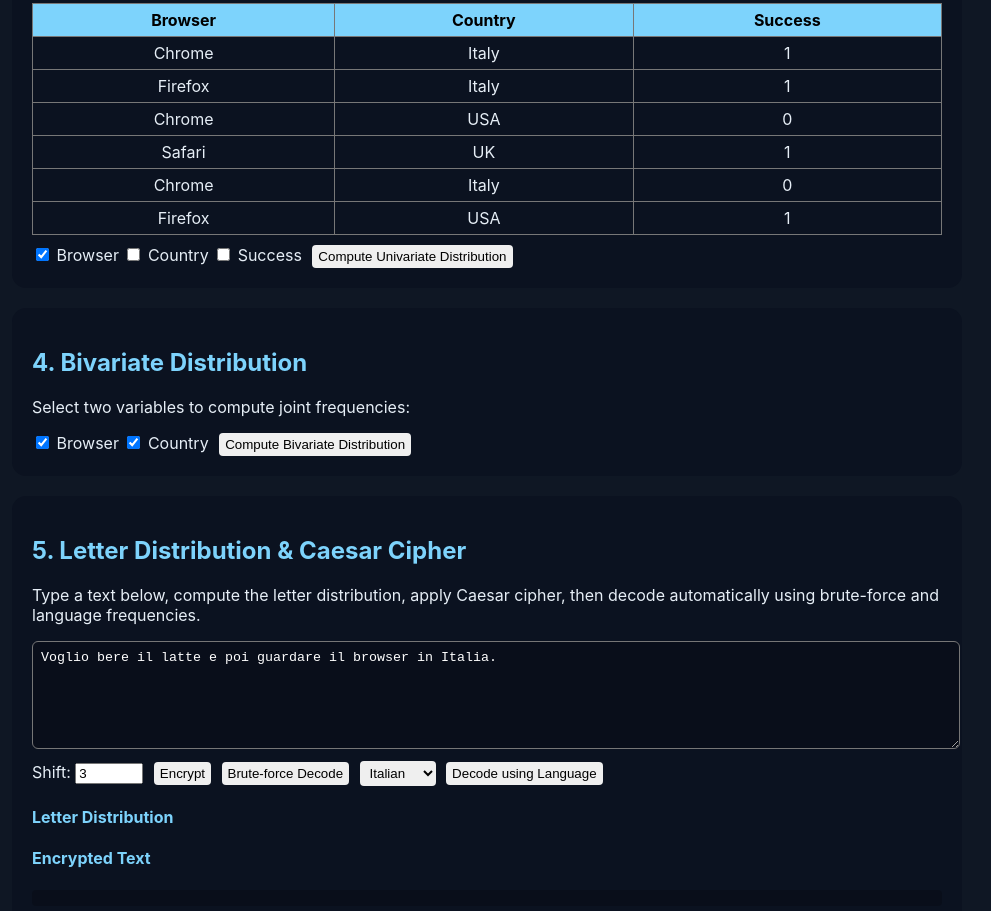
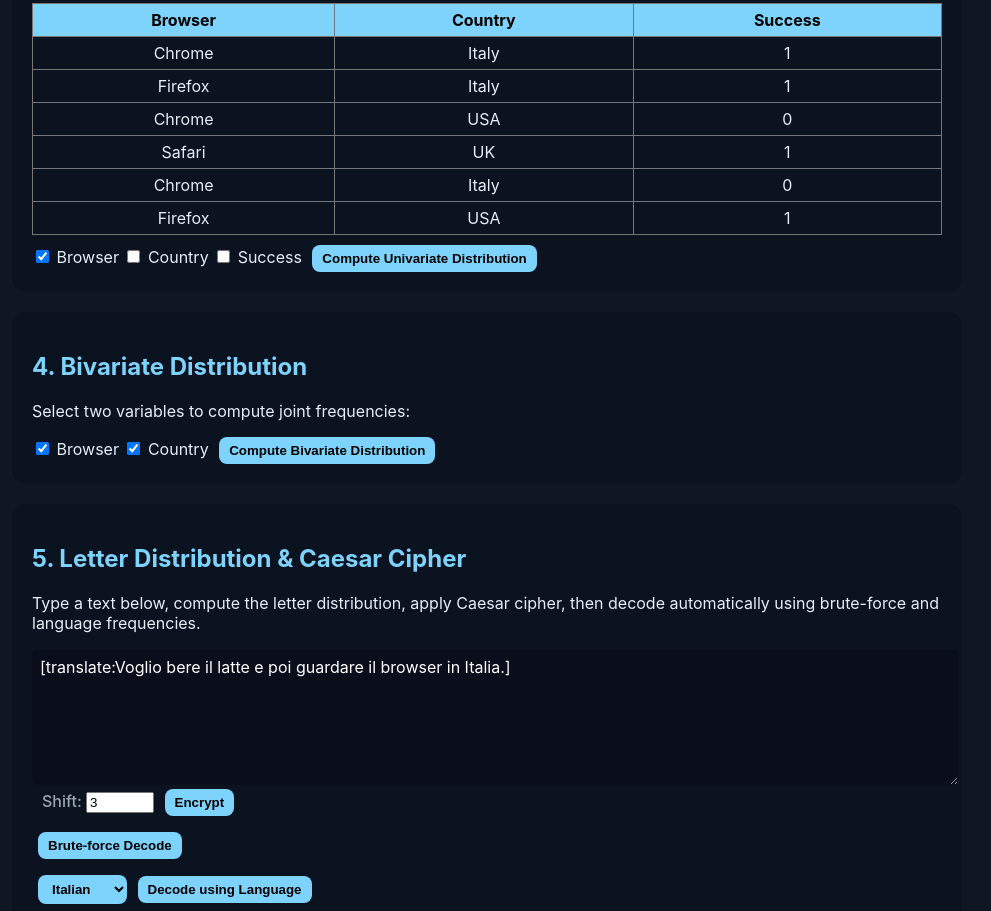
Before and after one commit to AdriIT/statistics-homeworks, a plain HTML site: page homework2/index.html in a window 1280 px wide. Shown: the part 629-1540 px from the top of the page, without its empty margins (153-1144 px from the left). Drawn offline with Linux system fonts and the light colour scheme.

Commit message:
Update index.html

```diff
--- a/homework2/index.html
+++ b/homework2/index.html
@@ -1,9 +1,9 @@
 <!DOCTYPE html>
 <html lang="en">
 <head>
-<meta charset="UTF-8">
-<meta name="viewport" content="width=device-width, initial-scale=1.0">
-<title>Interactive Statistics: Dataset & Distribution</title>
+<meta charset="UTF-8"/>
+<meta name="viewport" content="width=device-width, initial-scale=1.0"/>
+<title>Homework 2 - Dataset e Distribution</title>
 <style>
 :root {
     --bg: #0f1724;
@@ -11,7 +11,7 @@
     --muted: #9aa6b2;
     --accent: #7dd3fc;
     --radius: 14px;
-    --bar-color: #800020;
+    --bar-color: #7dd3fc; /* accent color for bars */
     --number-color: #ffffff;
     --letter-color: #000000;
 }
@@ -20,12 +20,11 @@ body {
     background: var(--bg);
     color: #e6eef6;
     margin:0;
-    padding:0;
+    padding:20px;
 }
 .wrap {
     max-width: 950px;
     margin:0 auto;
-    padding:20px;
 }
 h1,h2,h3,h4 { color: var(--accent); }
 .card {
@@ -50,9 +49,44 @@ th { background: var(--accent); color:#000; }
 .bar-wrap { flex:1; background: rgba(255,255,255,0.05); border-radius:4px; margin:0 8px; }
 .bar-fill { height:18px; border-radius:4px; background: var(--bar-color); }
 .bar-value { width:48px; text-align:right; color: var(--number-color); font-weight:600; }
+
 input[type=number] { width:60px; }
-select, button { margin-left:6px; padding:4px 6px; border-radius:4px; border:none; }
-textarea { width:100%; background:rgba(0,0,0,0.2); color:#fff; padding:0.5rem; border-radius:6px; }
+select, button {
+    margin-left:6px;
+    padding:6px 10px;
+    border-radius:8px;
+    border:none;
+    background: var(--accent);
+    color:#000;
+    font-weight: 600;
+    cursor: pointer;
+}
+button:hover {
+    background: #5bb3f8;
+}
+textarea {
+    width:100%;
+    background:rgba(0,0,0,0.2);
+    color:#fff;
+    padding:0.5rem;
+    border-radius:6px;
+    border:none;
+    font-family: 'Inter', sans-serif;
+    font-size: 1rem;
+}
+
+/* Group button controls in the cipher section */
+.button-group {
+    margin-bottom: 1rem;
+}
+
+/* Labels inline with inputs in button groups */
+.button-group label {
+    margin-left: 10px;
+    font-weight: 500;
+    color: var(--muted);
+    user-select:none;
+}
 </style>
 </head>
 <body>
@@ -107,28 +141,39 @@ textarea { width:100%; background:rgba(0,0,0,0.2); color:#fff; padding:0.5rem; b
 <div class="card">
 <h2>5. Letter Distribution & Caesar Cipher</h2>
 <p>Type a text below, compute the letter distribution, apply Caesar cipher, then decode automatically using brute-force and language frequencies.</p>
-<textarea id="text-input" rows="6">Voglio bere il latte e poi guardare il browser in Italia.</textarea>
-<div style="margin-top:0.5rem;">
+<textarea id="text-input" rows="6">[translate:Voglio bere il latte e poi guardare il browser in Italia.]</textarea>
+
+<div class="button-group">
   <label>Shift: <input type="number" id="shift" value="3" min="0" max="25"></label>
   <button id="encrypt-btn">Encrypt</button>
+</div>
+
+<div class="button-group">
   <button id="brute-btn">Brute-force Decode</button>
+</div>
+
+<div class="button-group">
   <select id="lang-select">
     <option value="italian" selected>Italian</option>
     <option value="english">English</option>
   </select>
   <button id="lang-decode">Decode using Language</button>
 </div>
+
 <h4>Letter Distribution</h4>
 <div id="letter-chart"></div>
+
 <h4>Encrypted Text</h4>
 <pre id="encrypted-text" style="background:rgba(0,0,0,0.2);padding:0.5rem;border-radius:4px;"></pre>
+
 <h4>Decoded Text (Brute-force)</h4>
 <pre id="brute-text" style="background:rgba(0,0,0,0.2);padding:0.5rem;border-radius:4px;"></pre>
+
 <h4>Decoded Text (Language)</h4>
 <pre id="lang-text" style="background:rgba(0,0,0,0.2);padding:0.5rem;border-radius:4px;"></pre>
 </div>
+</div>
 
-</div>
 <script>
 // -------------------- Dataset Helpers --------------------
 function readTable(tableId){
@@ -211,13 +256,23 @@ function countLetters(text){
 function renderBar(counts, container){
     container.innerHTML='';
     Object.entries(counts).forEach(([letter,value])=>{
-        const row=document.createElement('div'); row.className='bar-row';
-        const lbl=document.createElement('div'); lbl.className='bar-label'; lbl.textContent=letter;
-        const wrap=document.createElement('div'); wrap.className='bar-wrap';
-        const fill=document.createElement('div'); fill.className='bar-fill'; fill.style.width=(value*5)+'px';
+        const row=document.createElement('div');
+        row.className='bar-row';
+        const lbl=document.createElement('div');
+        lbl.className='bar-label';
+        lbl.textContent=letter;
+        const wrap=document.createElement('div');
+        wrap.className='bar-wrap';
+        const fill=document.createElement('div');
+        fill.className='bar-fill';
+        fill.style.width=(value*5)+'px';
         wrap.appendChild(fill);
-        const val=document.createElement('div'); val.className='bar-value'; val.textContent=value;
-        row.appendChild(lbl); row.appendChild(wrap); row.appendChild(val);
+        const val=document.createElement('div');
+        val.className='bar-value';
+        val.textContent=value;
+        row.appendChild(lbl);
+        row.appendChild(wrap);
+        row.appendChild(val);
         container.appendChild(row);
     });
 }
@@ -225,8 +280,8 @@ function renderBar(counts, container){
 function caesarShift(text,shift){
     return text.split('').map(ch=>{
         const c=ch.charCodeAt(0);
-        if(c>=65 && c<=90) return String.fromCharCode((c-65+shift)%26+65);
-        if(c>=97 && c<=122) return String.fromCharCode((c-97+shift)%26+97);
+        if(c>=65 && c<=90) return String.fromCharCode((c-65+shift+26)%26+65);
+        if(c>=97 && c<=122) return String.fromCharCode((c-97+shift+26)%26+97);
         return ch;
     }).join('');
 }
@@ -246,8 +301,10 @@ const langFreq={
 function decodeWithLang(cipher,lang){
     const freq=langFreq[lang];
     const counts=countLetters(cipher);
-    const sortedCipher=Object.entries(counts).sort((a,b)=>b[1]-a[1]);
+    const sortedCipher=Object.entries(counts).filter(([_,v])=>v>0).sort((a,b)=>b[1]-a[1]);
     const sortedLang=Object.entries(freq).sort((a,b)=>b[1]-a[1]);
+    if(sortedCipher.length === 0) return cipher; // no letters
+    // Calculate shift based on most frequent letters
     const shift=(sortedCipher[0][0].charCodeAt(0)-sortedLang[0][0].charCodeAt(0)+26)%26;
     return caesarShift(cipher,26-shift);
 }
@@ -259,6 +316,9 @@ document.getElementById('encrypt-btn').addEventListener('click',()=>{
     const cipher=caesarShift(txt,shift);
     document.getElementById('encrypted-text').textContent=cipher;
     renderBar(countLetters(txt),document.getElementById('letter-chart'));
+    // Clear decoded results
+    document.getElementById('brute-text').textContent='';
+    document.getElementById('lang-text').textContent='';
 });
 
 document.getElementById('brute-btn').addEventListener('click',()=>{
```
Lines whose indentation alone changed are shown as unchanged.
